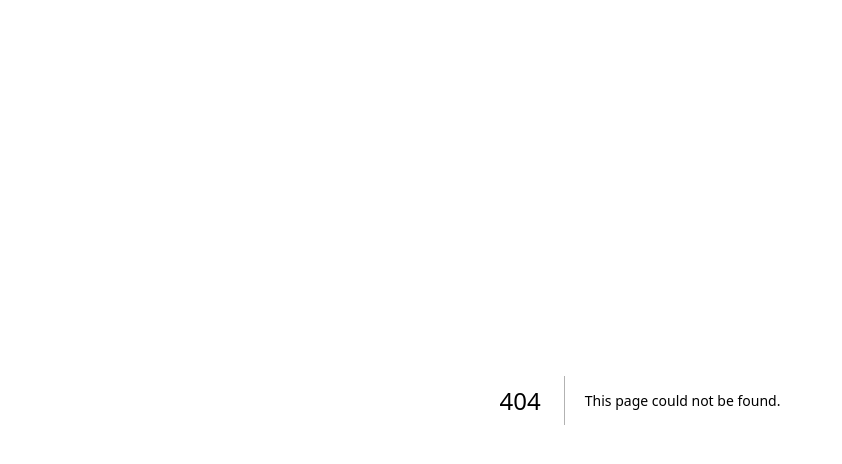
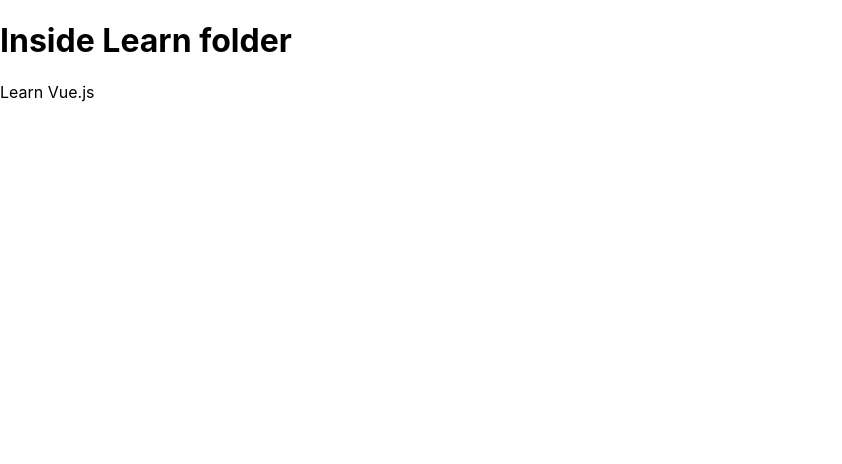
Before and after one commit to ayushrastogi689/Getting-started-with-Next.js, a Next.js app in the folder first-next-app/: page /learn/learnVue in a window 1280 px wide. Before the commit this address had no page. Shown: the top 464 px of the page, without its empty margins (0-842 px from the left). Built offline with nearby package versions, Linux system fonts and the light colour scheme.

Commit message:
Added Learn React and Lear Vue pages

```diff
--- /dev/null
+++ b/first-next-app/pages/learn/learnVue.js
@@ -0,0 +1,12 @@
+import React from 'react'
+
+const learnVue = () => {
+  return (
+    <div>
+        <h1>Inside Learn folder</h1>
+        <p>Learn Vue.js</p>
+    </div>
+  )
+}
+
+export default learnVue
```
Also changed, not shown: first-next-app/pages/learn/learnReact.js (added, +12 -0 lines).
